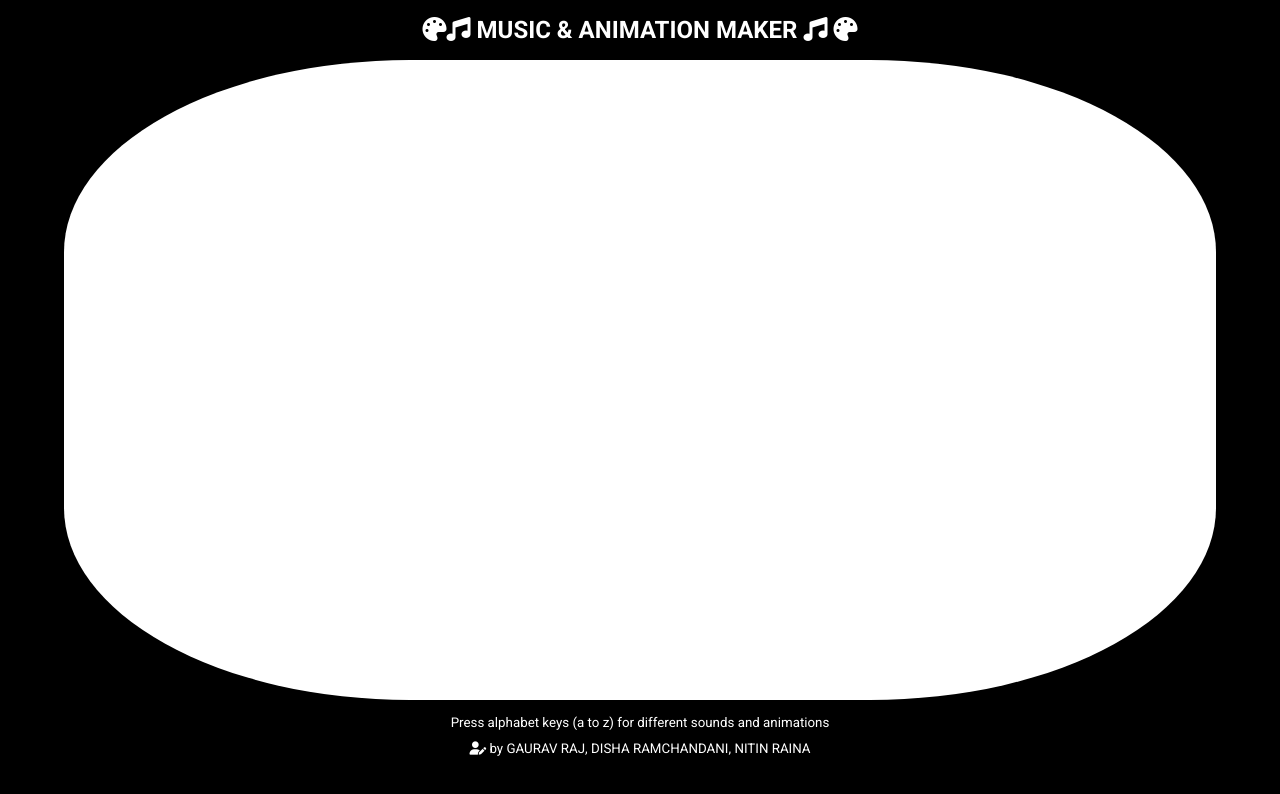
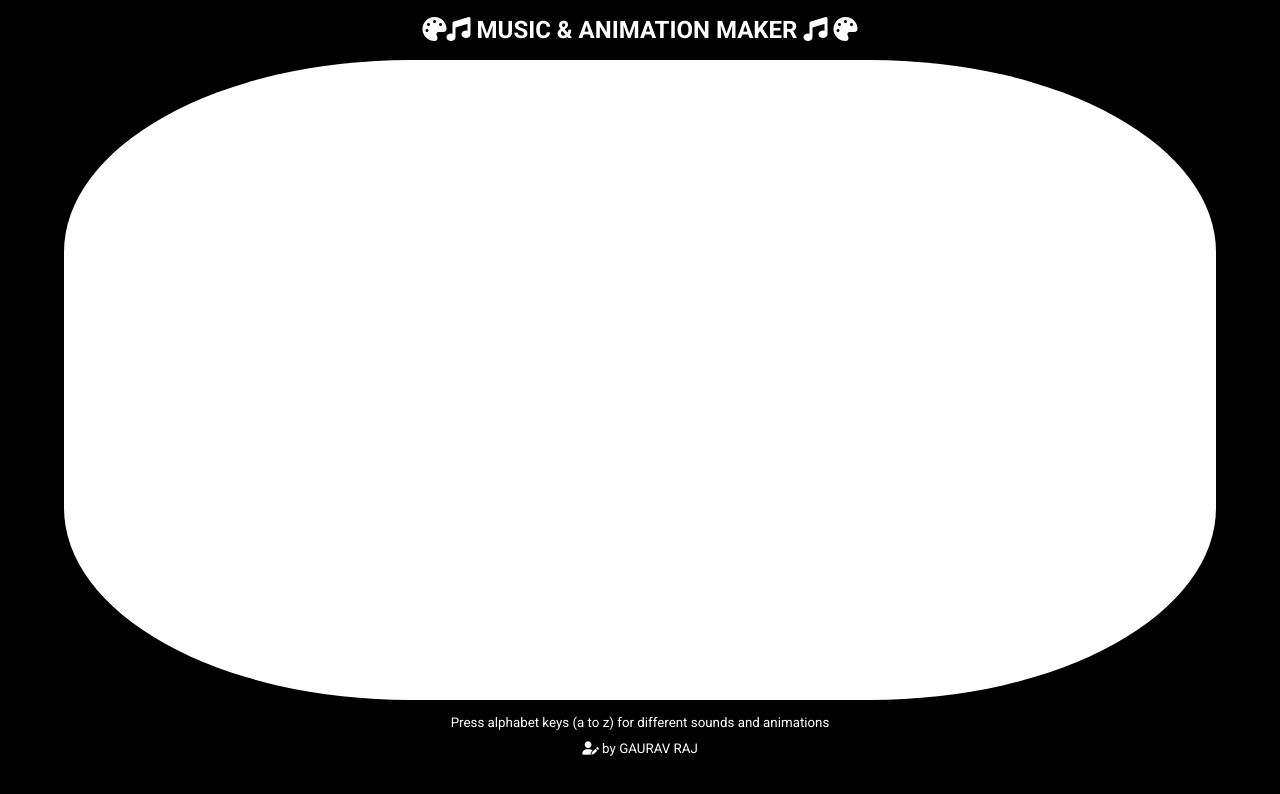
Before and after one commit to gauravraj0510/Music-and-Animation-Maker, a plain HTML site: page index.html in a window 1280 px wide. Drawn offline with nearby package versions, Linux system fonts and the light colour scheme.

Commit message:
Update index.html

```diff
--- a/index.html
+++ b/index.html
@@ -44,6 +44,6 @@
 	<h1><i class="fas fa-palette"> </i><i class="fas fa-music"></i> MUSIC & ANIMATION MAKER <i class="fas fa-music"> <i class="fas fa-palette"></i></i></h1>
 	<canvas id="myCanvas" resize></canvas>
 	<h2>Press alphabet keys (a to z) for different sounds and animations</h2>
-	<h2 id="author"><i class="fas fa-user-edit"></i> by GAURAV RAJ, DISHA RAMCHANDANI, NITIN RAINA</h2>
+	<h2 id="author"><i class="fas fa-user-edit"></i> by GAURAV RAJ</h2>
 </body>
 </html>
```
